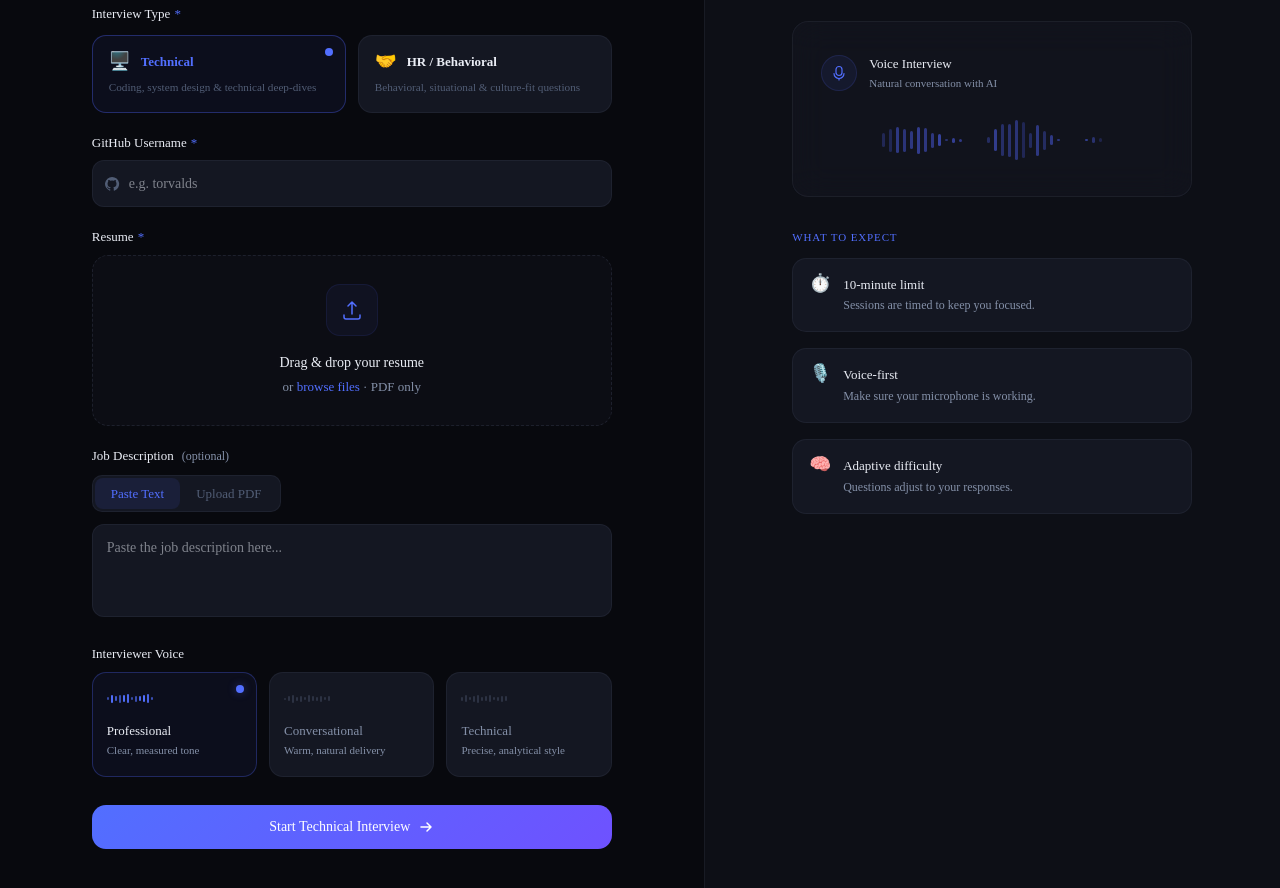
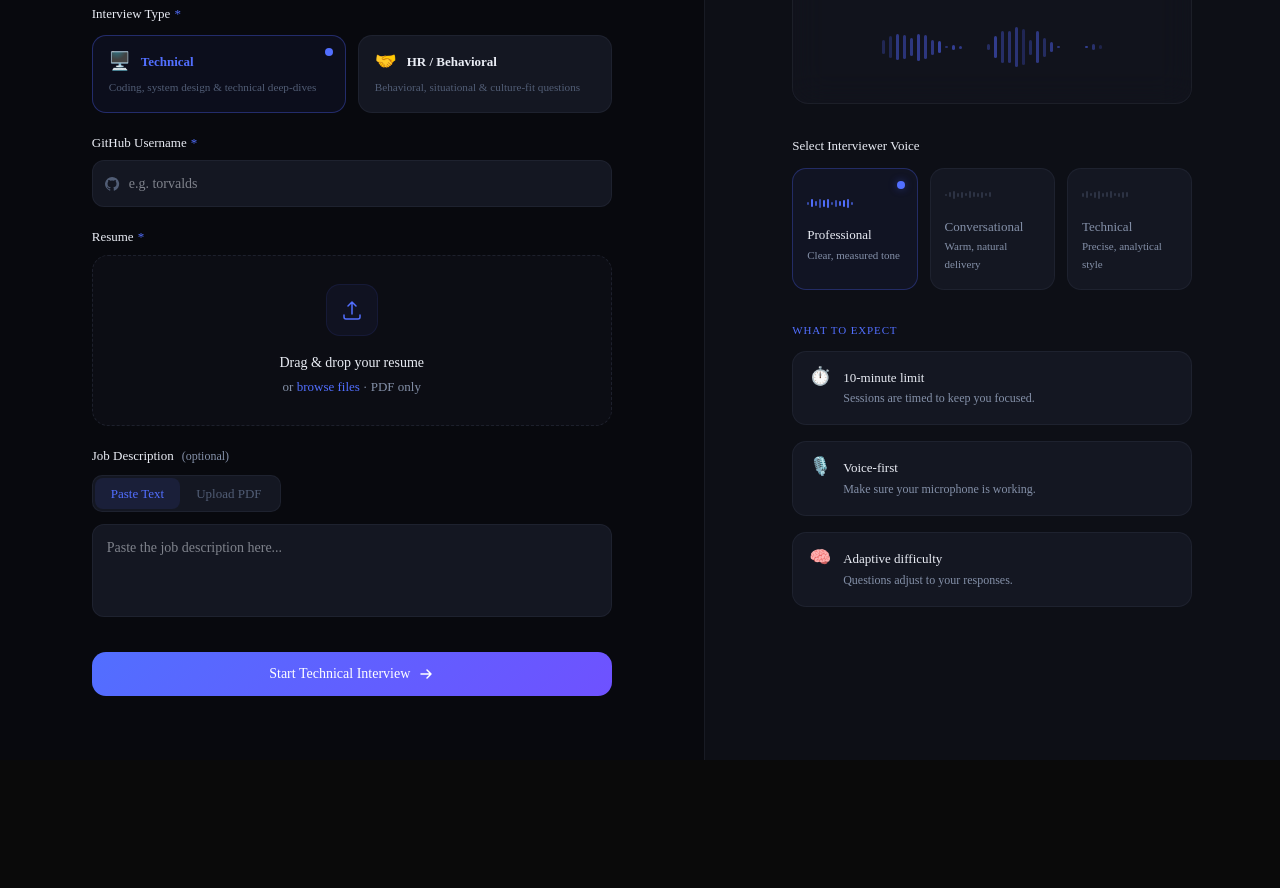
Before and after one commit to adityaraj-143/intervyu, a Next.js app in the folder frontend/: page /setup in a window 1280 px wide. Shown: the part 240-1128 px from the top of the page. After the commit the page ends 1000 px from the top, so only its background shows below. Built offline with nearby package versions, Linux system fonts and the light colour scheme; no server answers.

Commit message:
feat(frontend): move voice selector to right panel on setup page

```diff
--- a/frontend/app/setup/page.tsx
+++ b/frontend/app/setup/page.tsx
@@ -570,24 +570,6 @@ export default function SetupPage() {
                 </AnimatePresence>
               </motion.div>
 
-              {/* ── Voice Selection ───────────────────────────────────── */}
-              <motion.div
-                initial={{ opacity: 0, y: 15 }}
-                animate={{ opacity: 1, y: 0 }}
-                transition={{ delay: 0.75, duration: 0.5 }}
-              >
-                <label
-                  className="block mb-2"
-                  style={{
-                    fontSize: "0.8125rem",
-                    fontWeight: 500,
-                    color: "var(--iv-text-primary)",
-                  }}
-                >
-                  Interviewer Voice
-                </label>
-                <VoiceSelector selected={selectedVoice} onSelect={setSelectedVoice} />
-              </motion.div>
 
               {/* ── Start Button ──────────────────────────────────────── */}
               <motion.div
@@ -767,6 +749,26 @@ export default function SetupPage() {
                 </div>
               </motion.div>
 
+              {/* ── Voice Selection ───────────────────────────────────── */}
+              <motion.div
+                className="mb-8"
+                initial={{ opacity: 0, y: 20 }}
+                animate={{ opacity: 1, y: 0 }}
+                transition={{ delay: 0.7, duration: 0.6 }}
+              >
+                <label
+                  className="block mb-3"
+                  style={{
+                    fontSize: "0.8125rem",
+                    fontWeight: 500,
+                    color: "var(--iv-text-primary)",
+                  }}
+                >
+                  Select Interviewer Voice
+                </label>
+                <VoiceSelector selected={selectedVoice} onSelect={setSelectedVoice} />
+              </motion.div>
+
               {/* Expectations */}
               <div className="space-y-4">
                 <h3 className="iv-label mb-3">What to expect</h3>
```
